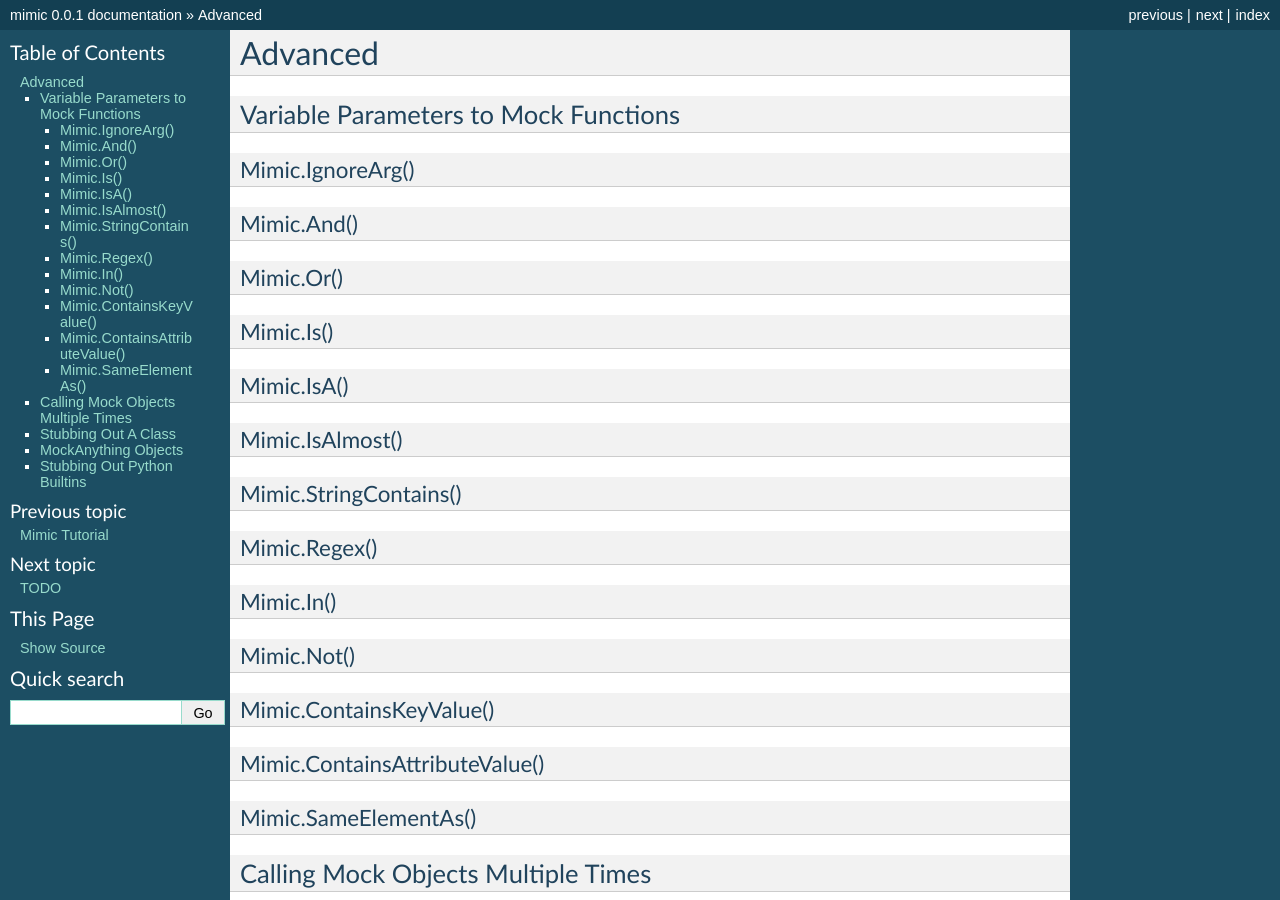
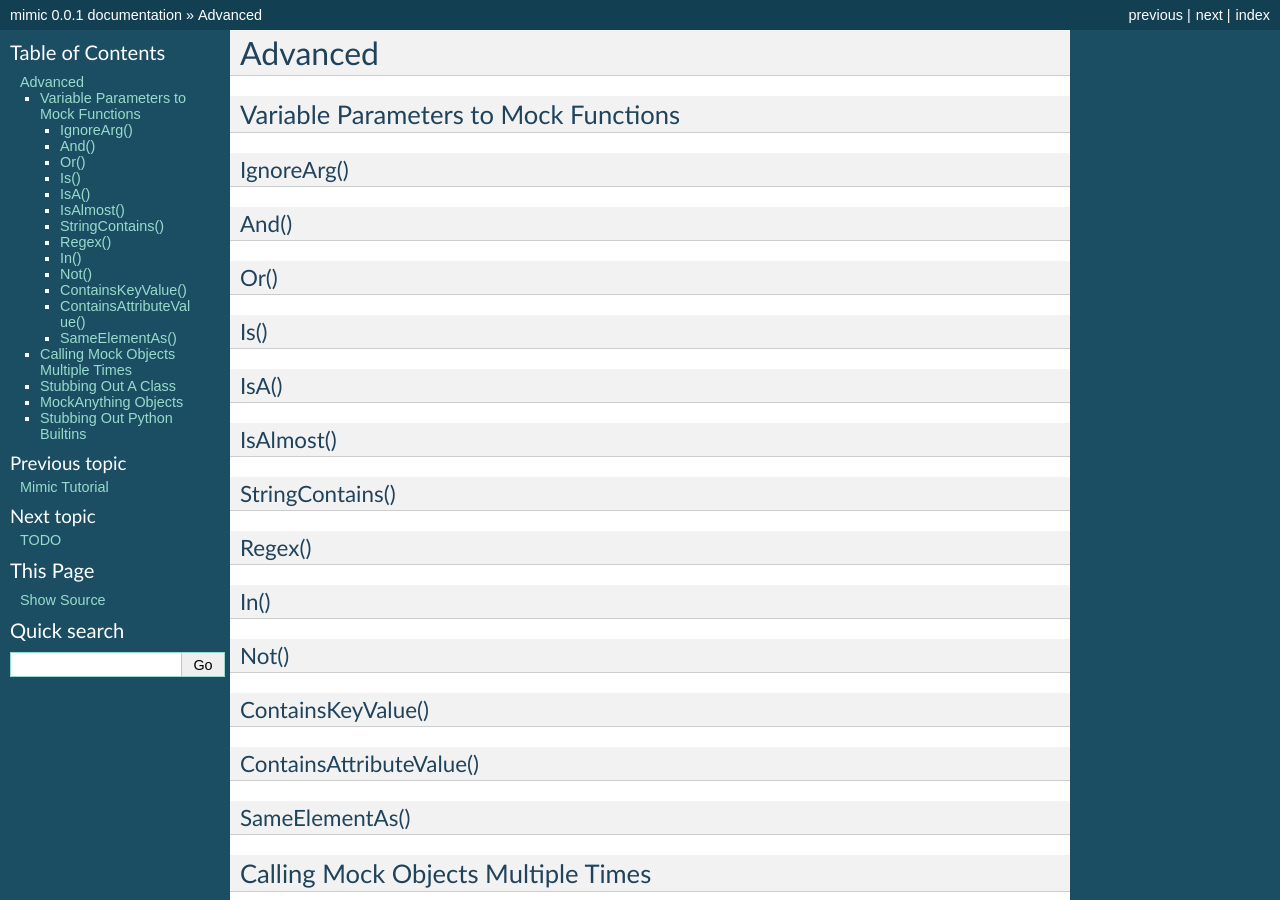
Before and after one commit to gmcquillan/mimic, a Sphinx documentation site: the page built from docs/advanced.rst, in a window 1280 px wide and 900 px high. Built offline with Sphinx 7.4.7, drawn with Linux system fonts in a browser that asks for light colours.

Commit message:
Doc updates

```diff
--- a/docs/advanced.rst
+++ b/docs/advanced.rst
@@ -7,55 +7,55 @@
 -------------------------------------
 
 
-Mimic.IgnoreArg()
+IgnoreArg()
 ^^^^^^^^^^^^^^^^^
 
 
-Mimic.And()
+And()
 ^^^^^^^^^^^
 
 
-Mimic.Or()
+Or()
 ^^^^^^^^^^
 
 
-Mimic.Is()
+Is()
 ^^^^^^^^^^
 
 
-Mimic.IsA()
+IsA()
 ^^^^^^^^^^^
 
 
-Mimic.IsAlmost()
+IsAlmost()
 ^^^^^^^^^^^^^^^^
 
 
-Mimic.StringContains()
+StringContains()
 ^^^^^^^^^^^^^^^^^^^^^^
 
 
-Mimic.Regex()
+Regex()
 ^^^^^^^^^^^^^
 
 
-Mimic.In()
+In()
 ^^^^^^^^^^
 
 
-Mimic.Not()
+Not()
 ^^^^^^^^^^^
 
 
-Mimic.ContainsKeyValue()
+ContainsKeyValue()
 ^^^^^^^^^^^^^^^^^^^^^^^^
 
 
-Mimic.ContainsAttributeValue()
+ContainsAttributeValue()
 ^^^^^^^^^^^^^^^^^^^^^^^^^^^^^^
 
 
-Mimic.SameElementAs()
+SameElementAs()
 ^^^^^^^^^^^^^^^^^^^^^
 
 
--- a/docs/tutorial.rst
+++ b/docs/tutorial.rst
@@ -108,3 +108,6 @@
 .. sourcecode:: python
 
     self.mimic.verify_all()
+
+.. note:: This isn't necessary if you're inheriting from ``mimic.MimicTestBase``!
+    self.mimic.verify_all() will be called for you in that case!
```
Also changed, not shown: docs/intro.rst (+18 -0 lines).
